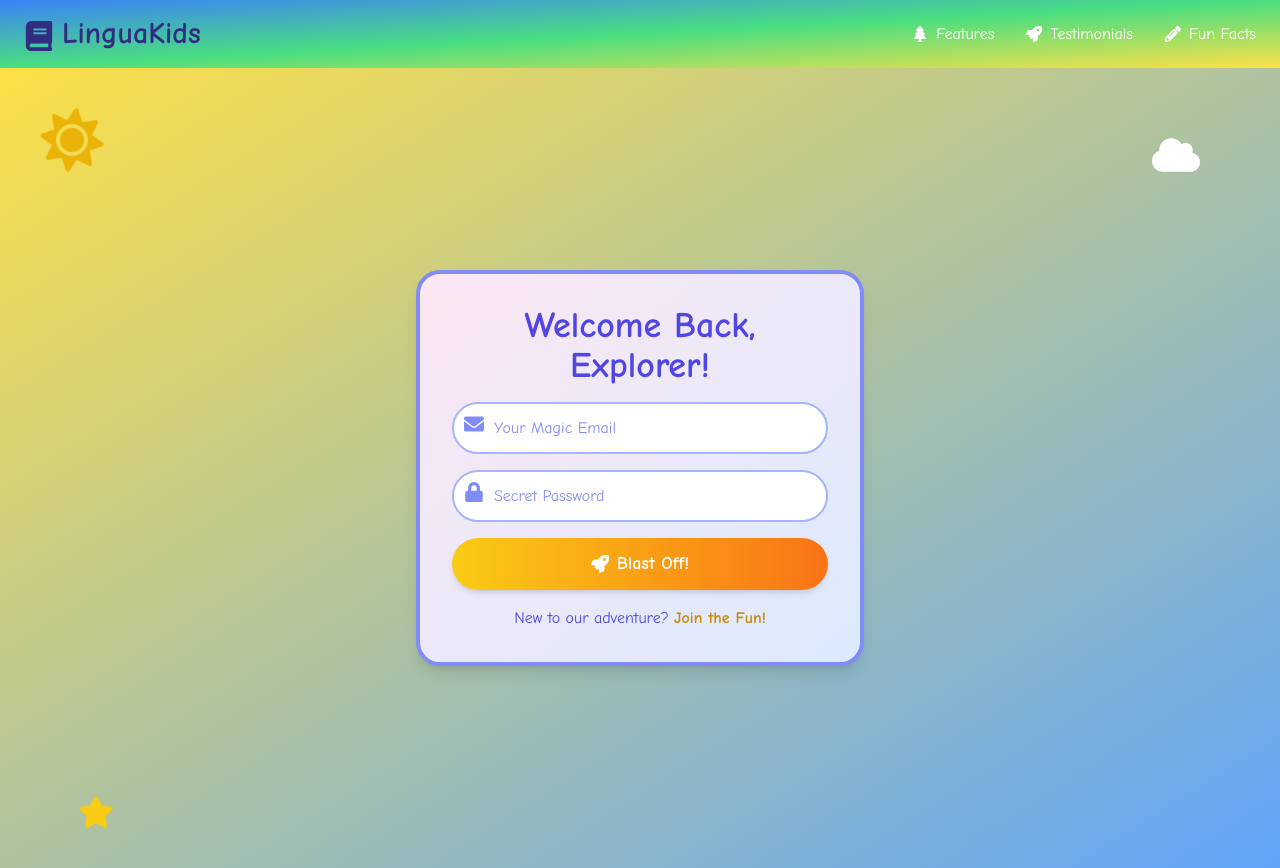
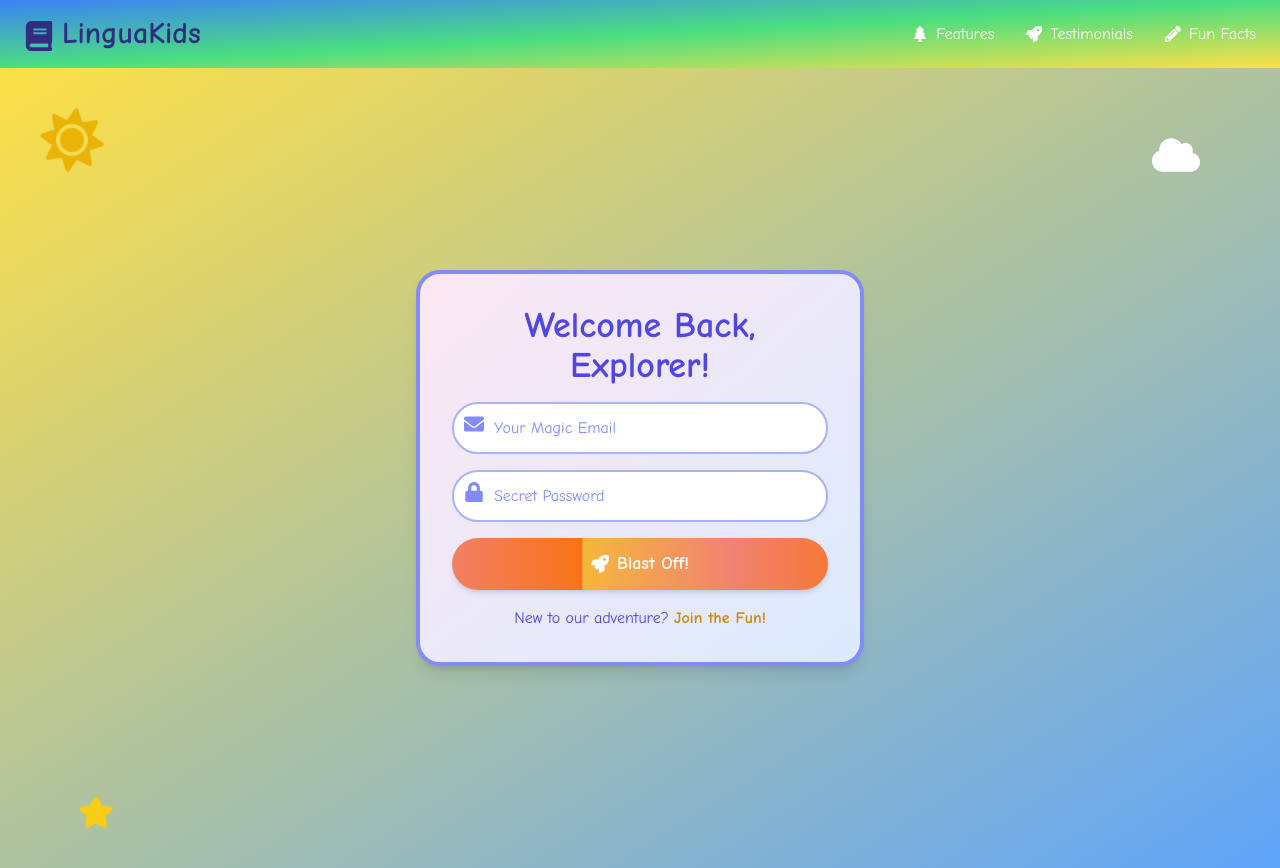
Before and after one commit to HasibNirjhar07/lingua-kids, a Next.js app in the folder client/: page /login in a window 1280 px wide. Built offline with nearby package versions, Linux system fonts and the light colour scheme; what @nextui-org/react would draw is missing.

Commit message:
Buttons Enhanced

```diff
--- a/client/components/Sidebar.js
+++ b/client/components/Sidebar.js
@@ -273,7 +273,7 @@ const Sidebar = () => {
                 exit={{ opacity: 0, y: 20 }}
                 transition={{ duration: 0.2 }}
               >
-                <FaSignOutAlt className="mr-2" /> Bye-bye
+                <FaSignOutAlt className="mr-2" /> Log-Out
               </motion.button>
             )}
           </AnimatePresence>
--- a/client/pages/login.js
+++ b/client/pages/login.js
@@ -84,12 +84,40 @@ const Login = () => {
                         />
                     </div>
                     <button
-                        type="submit"
-                        className="w-full bg-gradient-to-r from-yellow-400 to-orange-500 text-white p-3 rounded-full shadow-md hover:from-yellow-500 hover:to-orange-600 transition duration-200 font-comic text-lg font-bold flex items-center justify-center"
-                    >
-                        <FaRocket className="mr-2" />
-                        Blast Off!
-                    </button>
+      type="submit"
+      className="group w-full text-white p-3 rounded-full shadow-md font-comic text-lg font-bold flex items-center justify-center overflow-hidden relative hover:shadow-lg transition-shadow duration-200 transform hover:scale-[1.02] hover:brightness-[1.1]"
+      style={{
+        background: `linear-gradient(
+          90deg,
+          #f6b73c 0%,
+          #f18271 20%,
+          #f97316 40%,
+          #f6b73c 60%,
+          #f18271 80%,
+          #f97316 100%
+        )`,
+        backgroundSize: '200% 100%',
+        animation: 'gradientMove 3s linear infinite'
+      }}
+    >
+      <FaRocket className="mr-2 group-hover:-translate-y-0.5 transition-transform" />
+      Blast Off!
+      <style>
+        {`
+          @keyframes gradientMove {
+            0% {
+              background-position: 0% 50%;
+            }
+            100% {
+              background-position: 200% 50%;
+            }
+          }
+          .hover\\:brightness-\\[1\\.1\\]:hover {
+            filter: brightness(1.1);
+          }
+        `}
+      </style>
+    </button>
                 </form>
                 <p className="text-center text-indigo-600 mt-4 font-comic">
                     New to our adventure?{' '}
--- a/client/pages/signup.js
+++ b/client/pages/signup.js
@@ -67,12 +67,41 @@ const Signup = () => {
             />
           </div>
           <button
-            type="submit"
-            className="w-full bg-gradient-to-r from-yellow-400 to-orange-500 text-white p-3 rounded-full shadow-md hover:from-yellow-500 hover:to-orange-600 transition duration-200 font-comic text-lg font-bold flex items-center justify-center"
-          >
-            <FaRocket className="mr-2" />
-            Start Your Adventure!
-          </button>
+  type="submit"
+  className="group w-full text-white p-3 rounded-full shadow-md font-comic text-lg font-bold flex items-center justify-center overflow-hidden relative hover:shadow-lg transition-shadow duration-200 transform hover:scale-[1.02] hover:brightness-[1.1]"
+  style={{
+    background: `linear-gradient(
+      90deg,
+      #f6b73c 0%,
+      #f18271 20%,
+      #f97316 40%,
+      #f6b73c 60%,
+      #f18271 80%,
+      #f97316 100%
+    )`,
+    backgroundSize: '200% 100%',
+    animation: 'gradientMove 3s linear infinite'
+  }}
+>
+  <FaRocket className="mr-2 group-hover:-translate-y-0.5 transition-transform" />
+  Start Your Adventure!
+  <style>
+    {`
+      @keyframes gradientMove {
+        0% {
+          background-position: 0% 50%;
+        }
+        100% {
+          background-position: 200% 50%;
+        }
+      }
+      .hover\\:brightness-\\[1\\.1\\]:hover {
+        filter: brightness(1.1);
+      }
+    `}
+  </style>
+</button>
+
           <p className="text-center text-indigo-600 mt-4 font-comic">
             Already on the journey?{' '}
             <a href="/login" className="text-yellow-600 hover:underline font-bold">
```
